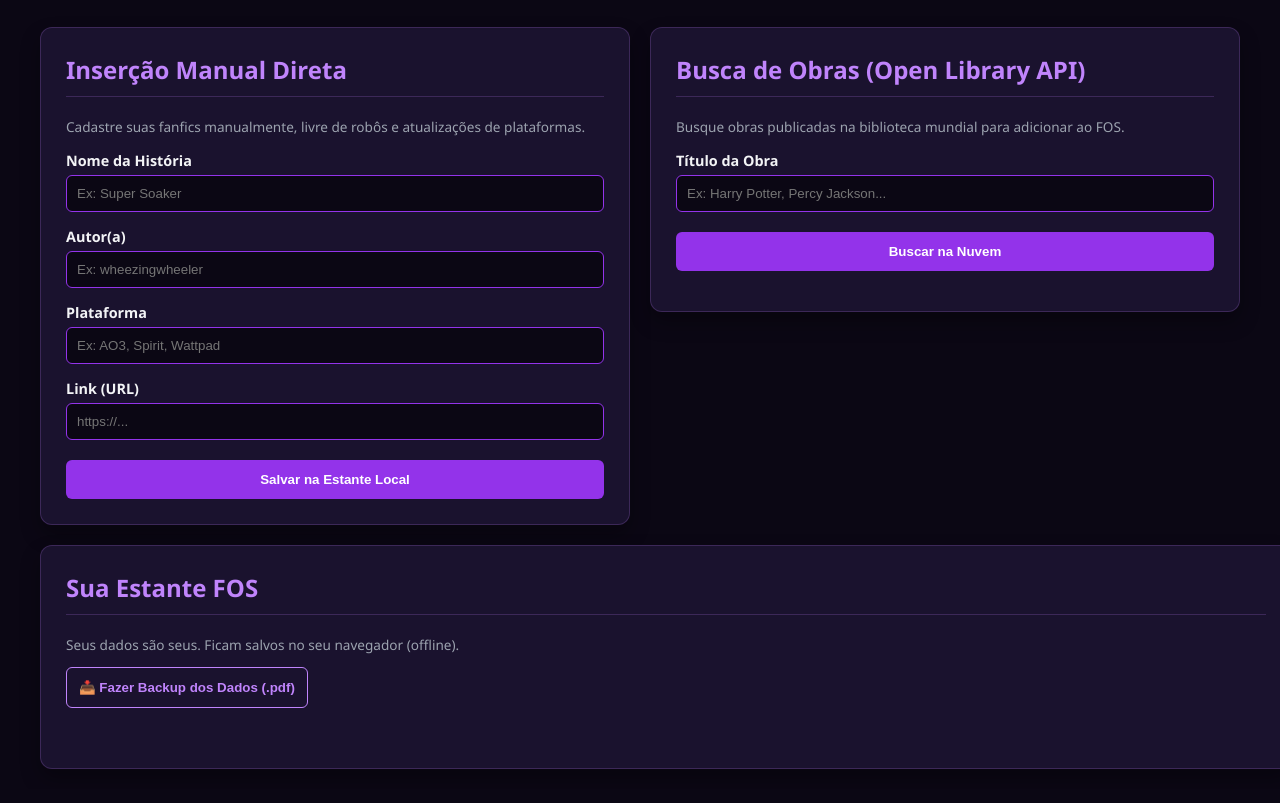
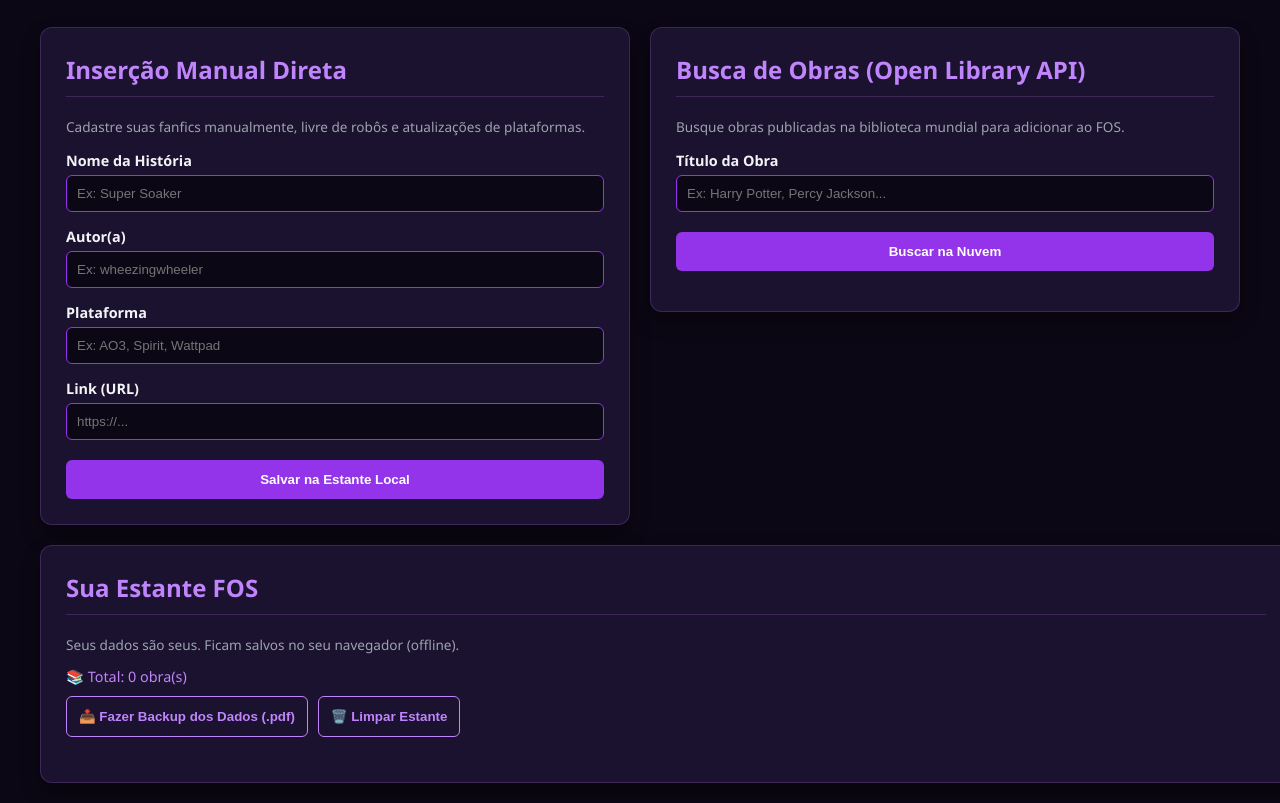
Before and after one commit to Lara535/Bootcamp.II-Entrega_Inicial, a website: page index.html in a window 1280 px wide. Shown: the part 148-951 px from the top of the page. Drawn offline with nearby package versions, Linux system fonts and the light colour scheme.

Commit message:
feat: adiciona contador de obras e botão limpar estante
Adiciona contador visual de obras na estante e implementa botão para limpar todos os dados

```diff
--- a/index.html
+++ b/index.html
@@ -121,7 +121,14 @@
             <h2>Sua Estante FOS</h2>
             <p style="font-size: 0.85rem; color: var(--texto-secundario);">Seus dados são seus. Ficam salvos no seu navegador (offline).</p>
 
-            <button class="btn-secundario" onclick="exportarParaPDF()" style="width: auto; margin-top: 0; margin-bottom: 15px;">📥 Fazer Backup dos Dados (.pdf)</button>
+            <div id="contador-estante" style="font-size: 0.9rem; margin-bottom: 10px; color: var(--roxo-claro);">
+                📚 Total: <span id="total-obras">0</span> obra(s)
+            </div>
+
+            <div style="display: flex; gap: 10px; margin-bottom: 15px;">
+                <button class="btn-secundario" onclick="exportarParaPDF()" style="width: auto; margin-top: 0;">📥 Fazer Backup dos Dados (.pdf)</button>
+                <button class="btn-secundario" onclick="limparEstante()" style="width: auto; margin-top: 0;">🗑️ Limpar Estante</button>
+            </div>
 
             <div class="estante-grid" id="estante">
                 </div>
@@ -226,6 +233,8 @@
         function renderizarEstante() {
             const estante = document.getElementById('estante');
             estante.innerHTML = '';
+
+            document.getElementById('total-obras').textContent = minhasFanfics.length;
 
             if(minhasFanfics.length === 0) {
                 estante.innerHTML = "<p style='color: var(--texto-secundario);'>Sua estante local está vazia.</p>";
@@ -355,6 +364,15 @@
 
             doc.save('minha_estante_FOS.pdf');
         }
-    </script>
+
+        function limparEstante() {
+            if(confirm('⚠️ ATENÇÃO: Isso apagará TODAS as fanfics da sua estante permanentemente. Tem certeza?')) {
+                minhasFanfics = [];
+                salvarERenderizar();
+                alert('🗑️ Estante limpa com sucesso!');
+        }
+}
+
+</script>
 </body>
 </html>
```
